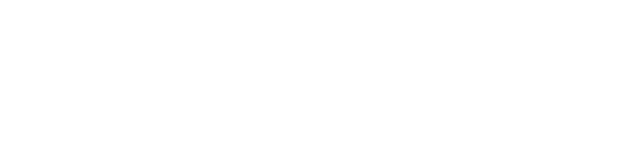
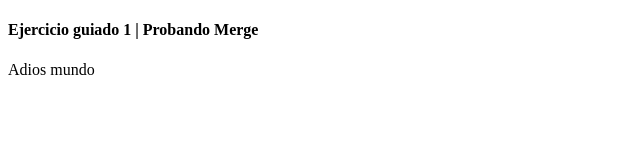
Before and after one commit to FiorellaQA/Probando-Merge, a plain HTML site: page index.html in a window 1280 px wide. Shown: the whole page, without its empty margins (0-640 px from the left). Drawn offline with Linux system fonts and the light colour scheme.

Commit message:
añadiendo innerHTML para gh-pages

```diff
--- a/index.html
+++ b/index.html
@@ -4,9 +4,11 @@
     	<meta charset="utf-8">
     	<meta http-equiv="X-UA-Compatible" content="IE=edge">
     	<meta name="viewport" content="width=device-width, initial-scale=1">
-    	<title>Probando Merge</title>
+    	<title>LESSON 16: GIT - Branching Model</title>
 	</head>
 	<body>
+		<h4>Ejercicio guiado 1 | Probando Merge</h4>
+		<div id="saludo"></div>
  		<script src="js/main.js"></script>
  	</body>
 </html>
--- a/js/main.js
+++ b/js/main.js
@@ -1,4 +1,4 @@
 function saludar(){
-	console.log("Adios mundo");
+	document.getElementById("saludo").innerHTML = "Adios mundo";
 };
 saludar();
```
